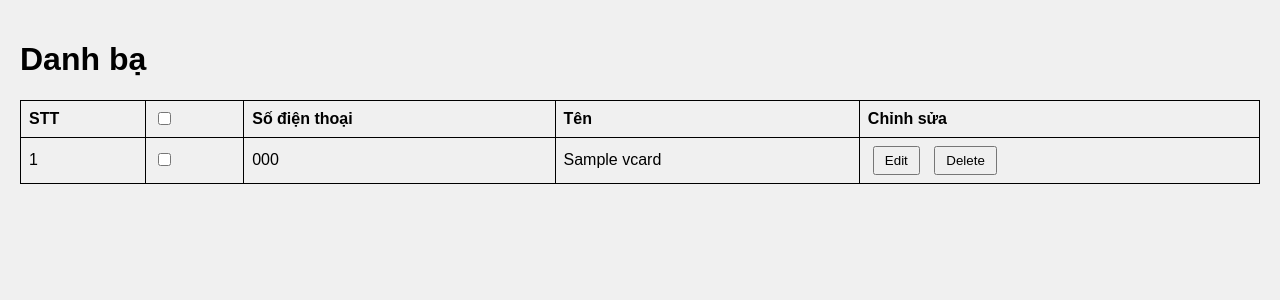
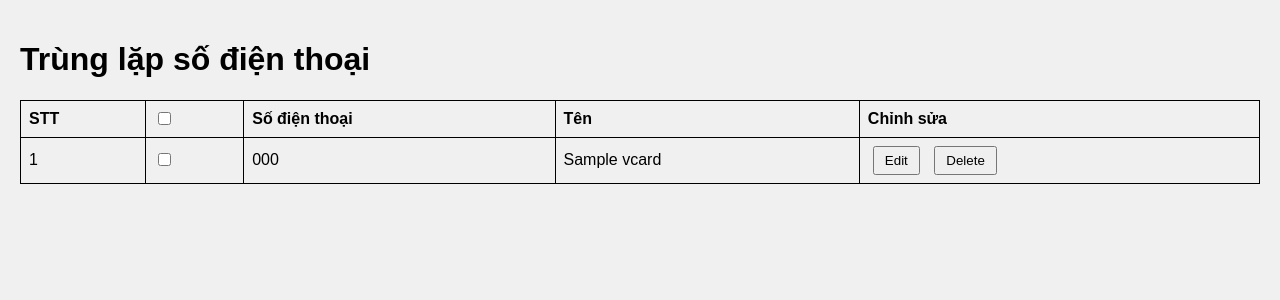
Before and after one commit to whynotnghiavu/nghia-contact-manager, a Flask app: template contents/templates/error.html in a window 1280 px wide. Shown: the part 66-366 px from the top of the page. Run offline with Flask 3, Linux system fonts and the light colour scheme; the template is opened without the code that fills it: most values are stand-ins (such as "Sample title", 1, 10 or a date in 2020).

Commit message:
update error.html

```diff
--- a/contents/templates/error.html
+++ b/contents/templates/error.html
@@ -1,6 +1,6 @@
-{% extends 'base.html' %} {% block title %}Danh bạ{% endblock %} {% block
+{% extends 'base.html' %} {% block title %}Trùng lặp số điện thoại{% endblock %} {% block
 content %}
-<h1>Danh bạ</h1>
+<h1>Trùng lặp số điện thoại</h1>
 
 <table>
   <thead>
```
